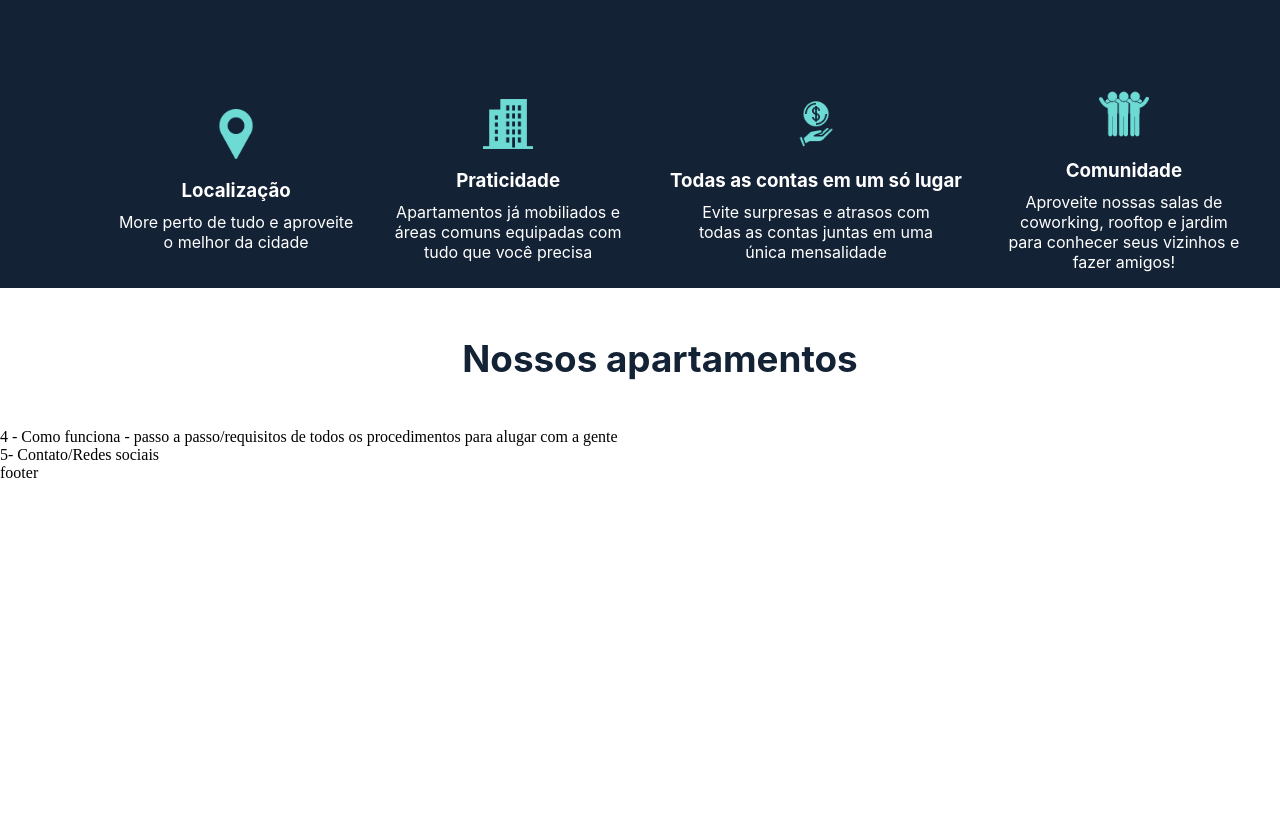
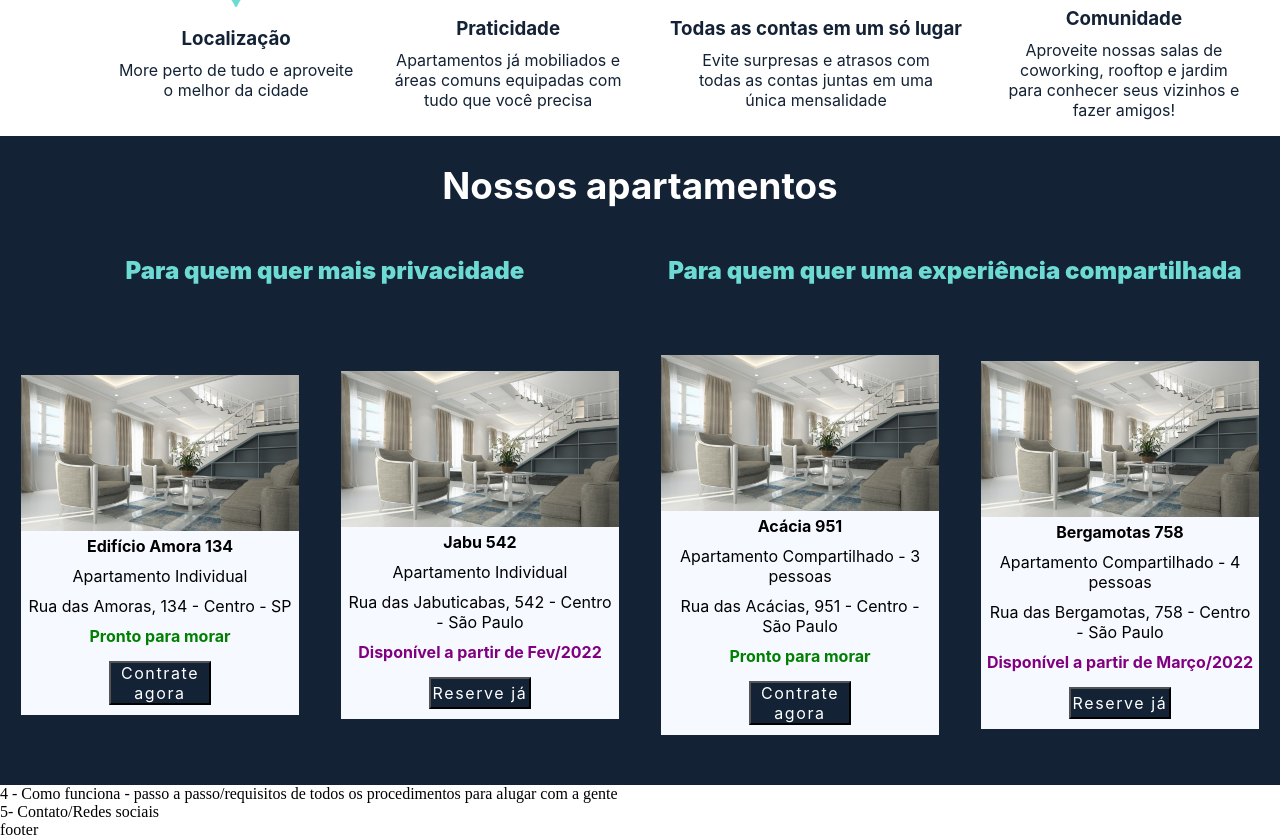
Before and after one commit to future4code/Vaughan-landing-page8, a plain HTML site: page index.html in a window 1280 px wide. Shown: the part 789-1628 px from the top of the page. Before the commit the page ends 1271 px from the top, so only its background shows below. Drawn offline with Linux system fonts and the light colour scheme.

Commit message:
terminei estilização das seções de vantagens e apartamentos, acessibilidade ainda a refinar

```diff
--- a/index.html
+++ b/index.html
@@ -46,7 +46,7 @@
     <section>
         <!-- <section class="container-vantagens"> -->
         <div class="section-title-benefits">
-            <h2>Uma experiência inovadora de moradia universitária</h2>
+            <span>Uma experiência inovadora de moradia universitária</span>
         </div>
         <div class="main-container-benefits">
             <div class="container-cards-benefits">
@@ -83,6 +83,50 @@
         <div class="section-title-apartments">
             <h4>Nossos apartamentos</h4>
         </div>
+        <div class="title-description-apartments">
+            <p>Para quem quer mais privacidade</p>
+            <p>Para quem quer uma experiência compartilhada</p>
+        </div>
+        <div class="main-container-apartments">
+            <div class="container-cards-apartments-solo">
+                <div class="card-solo">
+                    <img src="./imagens/interior-2685521_1920.jpg" alt="Sala Apartamento 4Life">
+                    <span class="title-cards">Edifício Amora 134</span>
+                    <span>Apartamento Individual</span>
+                    <span>Rua das Amoras, 134 - Centro - SP</span>
+                    <span class="available">Pronto para morar</span>
+                    <a href="login.html"><button class="booking">Contrate agora</button></a>
+                </div>
+                <div class="card-solo">
+                    <img src="./imagens/interior-2685521_1920.jpg" alt="Sala Apartamento 4Life">
+                    <span class="title-cards">Jabu 542</span>
+                    <span>Apartamento Individual</span>
+                    <span>Rua das Jabuticabas, 542 - Centro - São Paulo</span>
+                    <span class="available-soon">Disponível a partir de Fev/2022</span>
+                    <a href="login.html"><button class="booking">Reserve já</button></a>
+                </div>
+            </div>
+            <div class="container-cards-apartments-shared">
+                <div class="card-solo">
+                    <img src="./imagens/interior-2685521_1920.jpg" alt="Sala Apartamento 4Life">
+                    <span class="title-cards">Acácia 951</span>
+                    <span>Apartamento Compartilhado - 3 pessoas</span>
+                    <span>Rua das Acácias, 951 - Centro - São Paulo</span>
+                    <span class="available">Pronto para morar</span>
+                    <a href="login.html"><button class="booking">Contrate agora</button></a>
+                </div>
+                <div class="card-solo">
+                    <img src="./imagens/interior-2685521_1920.jpg" alt="Sala Apartamento 4Life">
+                    <span class="title-cards">Bergamotas 758</span>
+                    <span>Apartamento Compartilhado - 4 pessoas</span>
+                    <span>Rua das Bergamotas, 758 - Centro - São Paulo</span>
+                    <span class="available-soon">Disponível a partir de Março/2022</span>
+                    <a href="login.html"><button class="booking">Reserve já</button></a>
+                </div>
+            </div>
+        </div>
+
+    </div>
     </section>
     <section>
         4 - Como funciona - passo a passo/requisitos de todos os procedimentos para alugar com a gente
--- a/style.css
+++ b/style.css
@@ -99,20 +99,22 @@ header ul {
 /* ------- Section Vantagens ------- */
 
 .section-title-benefits {
-  height: 1fr;
+  display: flex;
+  height: 100px;
   width: 100%;
-  color: white;
+  color: #132235;
   justify-content: center;
+  align-items: center;
   display: flex;
-  padding: 20px;
-  background-color: #132235;
+  background-color: white;
   font-family: -apple-system, BlinkMacSystemFont, "Segoe UI", Roboto, Oxygen,
     Ubuntu, Cantarell, "Open Sans", "Helvetica Neue", sans-serif;
-  font-size: 1.5rem;
+  font-size: 2.3rem;
+  font-weight: 900;
 }
 
 .main-container-benefits {
-  background-color: #132235;
+  background-color: white;
   height: 2fr;
   width: 100%;
 
@@ -127,7 +129,7 @@ header ul {
   flex-direction: column;
   align-items: center;
   text-align: center;
-  color: white;
+  color: #132235;
   margin-left: 32px;
   font-family: -apple-system, BlinkMacSystemFont, "Segoe UI", Roboto, Oxygen,
     Ubuntu, Cantarell, "Open Sans", "Helvetica Neue", sans-serif;
@@ -156,32 +158,111 @@ header ul {
 .section-title-apartments {
   height: 100px;
   width: 100%;
-  background-color: white;
+  background-color: #132235;
   justify-content: center;
   align-items: center;
   display: flex;
-  padding: 20px;
-  color: #132235;
+  color: white;
   font-family: -apple-system, BlinkMacSystemFont, "Segoe UI", Roboto, Oxygen,
     Ubuntu, Cantarell, "Open Sans", "Helvetica Neue", sans-serif;
   font-size: 2.3rem;
-}
-
-.main-container-apartments {
-  background-color: #132235;
-}
-
-.container-cards-apartments-solo {
-  background-color: #f6f9ff;
-  width: 100px;
+  font-weight: 900;
 }
 
 .title-description-apartments {
   display: flex;
-  justify-content: space-between;
+  background-color: #132235;
+  color: #6ddad3;
+  font-weight: 900;
+  padding: 10px;
 }
 
-.pictures {
-  height: 50px;
-  width: 50px;
+.title-description-apartments p {
+  width: 50%;
+  height: 50%;
+  text-align: center;
+  font-size: 1.5rem;
+  font-family: -apple-system, BlinkMacSystemFont, "Segoe UI", Roboto, Oxygen,
+    Ubuntu, Cantarell, "Open Sans", "Helvetica Neue", sans-serif;
+  padding: 10px;
 }
+
+.main-container-apartments {
+  display: flex;
+  background-color: #132235;
+  width: 100%;
+  height: 60vh;
+}
+
+.container-cards-apartments-shared {
+  display: flex;
+  justify-content: center;
+  align-items: center;
+  width: 50%;
+}
+
+.container-cards-apartments-solo {
+  display: flex;
+  justify-content: center;
+  align-items: center;
+  width: 50%;
+}
+
+.card-solo {
+  display: flex;
+  flex-direction: column;
+  background-color: #f6f9ff;
+  width: 50%;
+  justify-content: center;
+  align-items: center;
+  border: 1px solid #132235;
+  margin: 20px;
+  font-family: -apple-system, BlinkMacSystemFont, "Segoe UI", Roboto, Oxygen,
+    Ubuntu, Cantarell, "Open Sans", "Helvetica Neue", sans-serif;
+  text-align: center;
+}
+
+.card-solo img {
+  width: 100%;
+  height: 50%;
+}
+
+.card-solo span {
+  padding: 5px;
+}
+
+.available {
+  color: green;
+  font-weight: 700;
+  text-align: center;
+}
+
+.available-soon {
+  color: purple;
+  font-weight: 700;
+  text-align: center;
+}
+
+.booking {
+  width: 8vw;
+  min-height: 4vh;
+  font-size: 1rem;
+  letter-spacing: 0.1rem;
+  font-weight: 400;
+  font-family: -apple-system, BlinkMacSystemFont, "Segoe UI", Roboto, Oxygen,
+    Ubuntu, Cantarell, "Open Sans", "Helvetica Neue", sans-serif;
+  background-color: #132235;
+  color: #ffffff;
+  margin: 10px;
+}
+
+.booking:hover {
+  background-color: #6ddad3;
+  color: #132235;
+  cursor: pointer;
+  font-weight: 600;
+}
+
+.title-cards {
+  font-weight: 700;
+}
```
